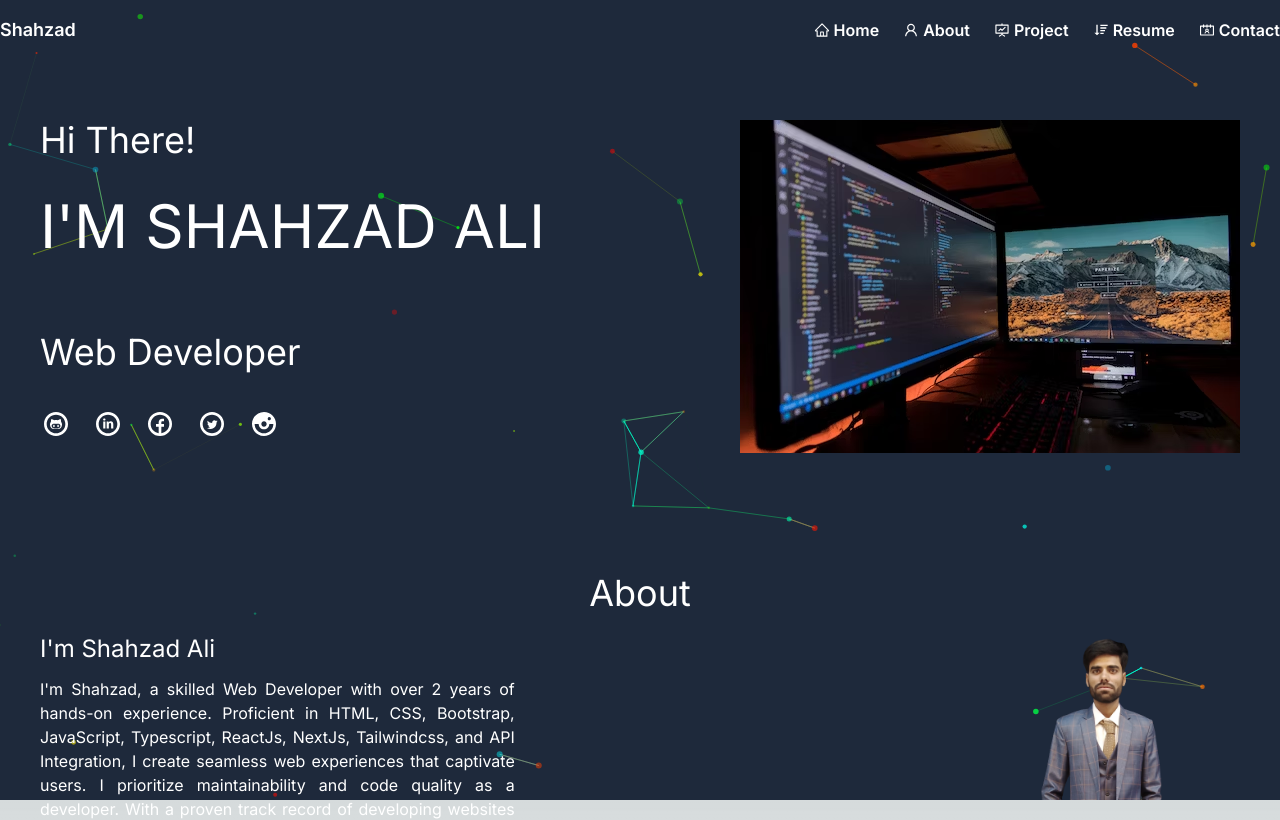
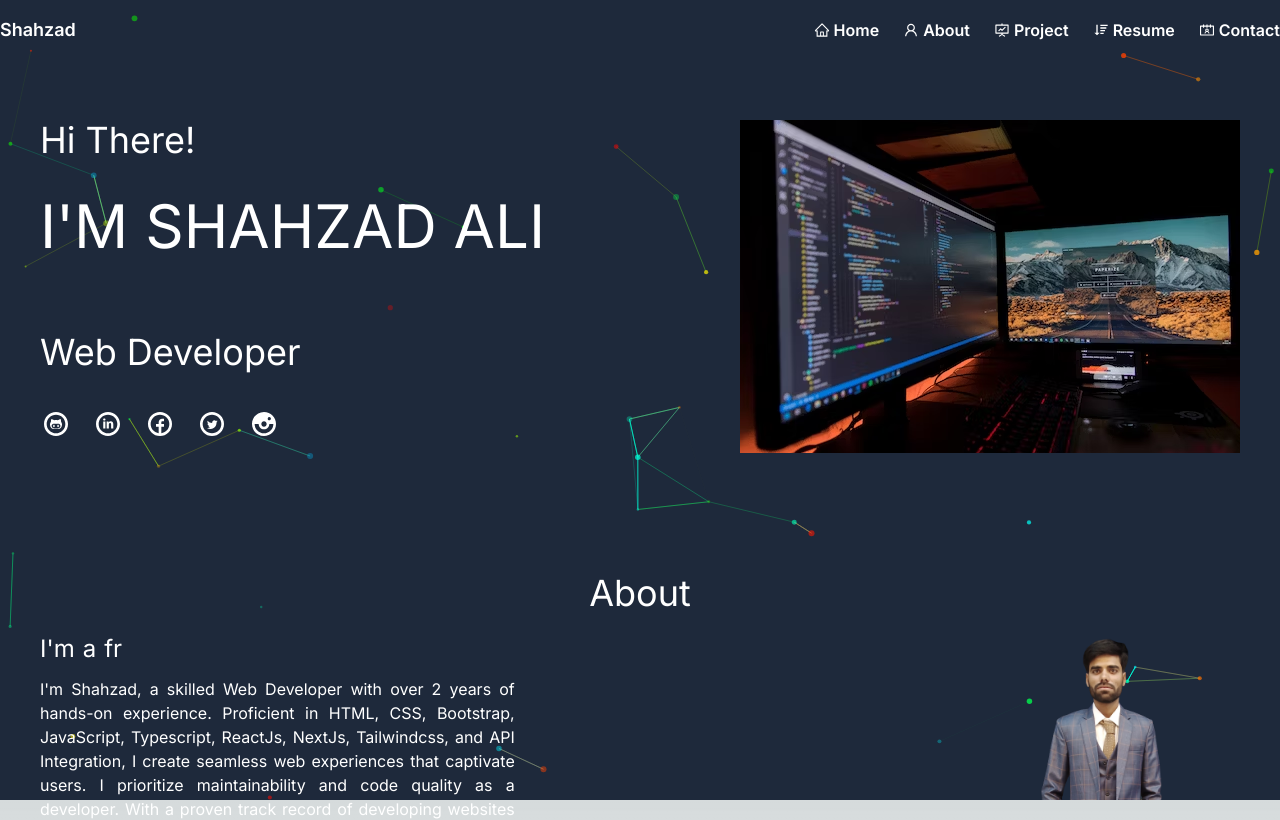
Before and after one commit to ShahzadAliSoomro/Animation-Particles-TypeScript, a Next.js app: page / in a window 1280 px wide. Shown: the top 820 px of the page. Built offline with nearby package versions, Linux system fonts and the light colour scheme.

Commit message:
change the text of about

```diff
--- a/app/components/About.tsx
+++ b/app/components/About.tsx
@@ -1,7 +1,37 @@
-import React from "react";
+"use client";
 import Image from "next/image";
+import React, { useState, useEffect } from "react";
+
+const texts = [
+  "I'm Shahzad Ali",
+  "I'm a web developer",
+  "I'm a frontend developer"
+];
 
 export default function About() {
+  const [currentTextIndex, setCurrentTextIndex] = useState(0);
+  const [currentWordIndex, setCurrentWordIndex] = useState(0);
+  const [currentCharIndex, setCurrentCharIndex] = useState(0);
+
+  useEffect(() => {
+    const interval = setInterval(() => {
+      setCurrentCharIndex((prevIndex) => {
+        const word = texts[currentTextIndex].split(" ")[currentWordIndex];
+        if (prevIndex === word.length - 1) {
+          setCurrentWordIndex((prevIndex) => (prevIndex + 1) % texts[currentTextIndex].split(" ").length);
+          if (currentWordIndex === 0) {
+            setCurrentTextIndex((prevIndex) => (prevIndex + 1) % texts.length);
+          }
+          return 0;
+        }
+        return prevIndex + 1;
+      });
+    }, 300); // Change letter every 100 milliseconds
+
+    return () => {
+      clearInterval(interval);
+    };
+  }, [currentTextIndex, currentWordIndex, currentCharIndex]);
   return (
     <div className="w-full mx-auto container p-10">
       <div className="text-4xl text-center pt-10">
@@ -9,7 +39,25 @@ export default function About() {
       </div>
       <div className="flex justify-between pt-5 flex-wrap gap-6 lg:flex-nowrap lg:gap-0">
         <div className="flex flex-col gap-3">
-          <h4 className="text-2xl">I'm Shahzad Ali</h4>
+          <div className="flex gap-2">
+        {texts[currentTextIndex].split(" ").map((word, wordIndex) => (
+        <h4 key={wordIndex} className="text-2xl ">
+          {word.split("").map((char, charIndex) => (
+            <span
+              key={charIndex}
+              className={
+                wordIndex < currentWordIndex || (wordIndex === currentWordIndex && charIndex <= currentCharIndex)
+                  ? ""
+                  : "hidden"
+              }
+            >
+              {char}
+            </span>
+          ))}
+          {wordIndex < texts[currentTextIndex].split(" ").length - 1 && " "}
+        </h4>
+      ))}
+      </div>
           <p className="w-full lg:w-6/12 text-justify">
             I'm Shahzad, a skilled Web Developer with over 2 years of hands-on
             experience. Proficient in HTML, CSS, Bootstrap, JavaScript,
```
